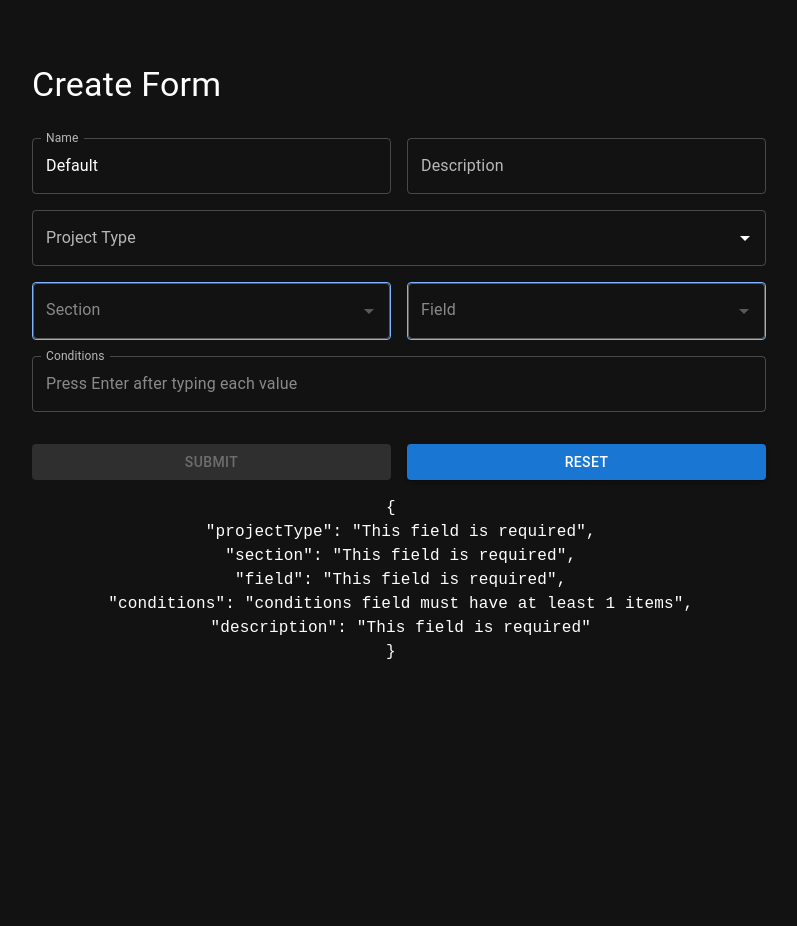
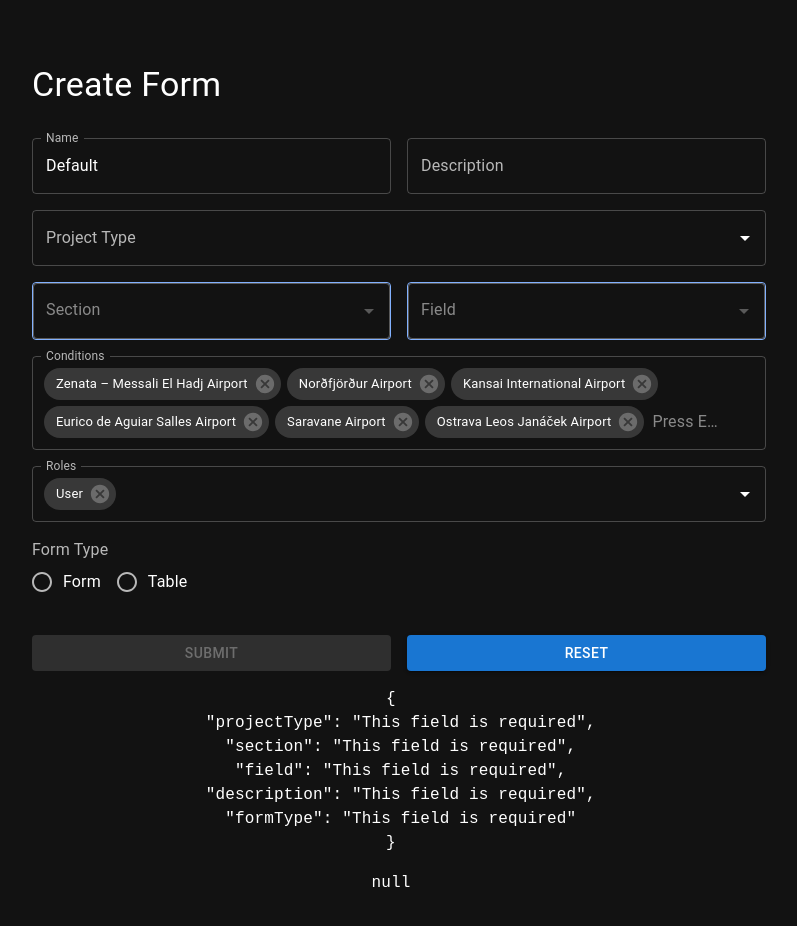
Before and after one commit to C1nemaclub/mui-autocomplete, a React (Vite) app: page / in a window 1280 px wide. Shown: the whole page, without its empty margins (249-1046 px from the left). Before the commit the page ends 800 px from the top, so only its background shows below. Built offline with nearby package versions, Linux system fonts and the light colour scheme.

Commit message:
radio group

```diff
--- a/package.json
+++ b/package.json
@@ -13,10 +13,12 @@
     "@emotion/react": "^11.11.4",
     "@emotion/styled": "^11.11.5",
     "@mui/material": "^5.15.19",
+    "@types/react-window": "^1.8.8",
     "formik": "^2.4.6",
     "lodash": "^4.17.21",
     "react": "^18.2.0",
     "react-dom": "^18.2.0",
+    "react-window": "^1.8.10",
     "yup": "^1.4.0"
   },
   "devDependencies": {
--- a/src/App.tsx
+++ b/src/App.tsx
@@ -5,6 +5,7 @@ import './App.css';
 import UserForm from './components/UserForm';
 import {
   DisabledMapper,
+  mockValues,
   data as response,
   validationSchema,
 } from './utils/constants';
@@ -19,9 +20,11 @@ function App() {
       projectType: null,
       section: null,
       field: null,
-      conditions: [],
+      conditions: mockValues,
       name: 'Default',
       description: '',
+      roles: ['User'],
+      formType: null,
     },
     onSubmit: (payload) => {
       const reqPayload = {
@@ -47,12 +50,6 @@ function App() {
         }, 620);
       });
       setData(res);
-      // form.setValues({
-      //   ...form.values,
-      //   projectType: res[0],
-      //   section: res[0].sections[0],
-      //   field: res[0].sections[0].fields[0],
-      // });
     } catch (e) {
       console.error(e);
     } finally {
@@ -71,6 +68,8 @@ function App() {
     section: false,
     field: false,
     conditions: false,
+    roles: false,
+    formType: false,
   };
 
   return (
@@ -105,6 +104,9 @@ function App() {
       <pre>
         <code>{JSON.stringify(form.errors, null, 2)}</code>
       </pre>
+      <pre>
+        <code>{JSON.stringify(form.values.formType, null, 2)}</code>
+      </pre>
     </Box>
   );
 }
--- /dev/null
+++ b/src/components/RadioGroupInput.tsx
@@ -0,0 +1,63 @@
+import {
+  FormControl,
+  FormControlLabel,
+  Radio,
+  RadioGroup,
+  RadioGroupProps,
+  FormLabel,
+  RadioProps,
+  FormControlProps,
+} from '@mui/material';
+import { FormikProps } from 'formik';
+import { FC } from 'react';
+
+// type TestProps = RadioProps & FormControlProps & { label: string };
+
+interface RadioGroupInputProps extends RadioGroupProps {
+  // eslint-disable-next-line @typescript-eslint/no-explicit-any
+  form?: FormikProps<any>;
+  label?: string;
+  name: string;
+  options: { value: string; label: string; disabled?: boolean }[];
+  radioProps?: RadioProps;
+  controlProps?: FormControlProps;
+}
+
+const RadioGroupInput: FC<RadioGroupInputProps> = ({
+  form,
+  name,
+  options,
+  label,
+  radioProps,
+  controlProps,
+  ...rest
+}) => {
+  return (
+    <FormControl component='fieldset' {...controlProps}>
+      <FormLabel id='demo-row-radio-buttons-group-label'>{label}</FormLabel>
+      <RadioGroup
+        aria-labelledby='demo-row-radio-buttons-group-label'
+        row
+        name={name}
+        value={form && form.values[name]}
+        onChange={form && form.handleChange}
+        onBlur={form && form.handleBlur}
+        {...rest}>
+        {options.map(({ value, label, disabled }) => {
+          return (
+            <FormControlLabel
+              key={value}
+              label={label}
+              value={value}
+              disabled={disabled}
+              checked={form && form.values[name] === value}
+              control={<Radio {...radioProps} />}
+            />
+          );
+        })}
+      </RadioGroup>
+    </FormControl>
+  );
+};
+
+export default RadioGroupInput;
--- a/src/components/UserForm.tsx
+++ b/src/components/UserForm.tsx
@@ -1,8 +1,9 @@
-import { Autocomplete, Button, Chip, Grid, TextField } from '@mui/material';
+import { Autocomplete, Button, Grid, TextField } from '@mui/material';
 import { FormikProps } from 'formik';
-import { FC } from 'react';
-import { DisabledMapper, ifValidAfterTrimThen } from '../utils/constants';
+import React, { FC, useState } from 'react';
+import { DisabledMapper } from '../utils/constants';
 import { FormikEntity, Project } from '../utils/data.model';
+import RadioGroupInput from './RadioGroupInput';
 
 type UserForm = {
   form: FormikProps<FormikEntity>;
@@ -12,6 +13,8 @@ type UserForm = {
 };
 
 const UserForm: FC<UserForm> = ({ form, data, disabledFields }) => {
+  const [inputValue, setInputValue] = useState('');
+  const [errorMessage, setErrorMessage] = useState('');
   const sectionOptions = data.find(
     (item) => item.project_type_id === form.values.projectType?.project_type_id
   )?.sections;
@@ -19,6 +22,30 @@ const UserForm: FC<UserForm> = ({ form, data, disabledFields }) => {
   const fieldOptions = sectionOptions?.find(
     (item) => item.section_selector === form.values.section?.section_selector
   )?.fields;
+
+  const handleKeyDown = (event: React.KeyboardEvent<HTMLDivElement>) => {
+    if (event.key === 'Enter') {
+      event.preventDefault(); // Prevent form submission on Enter
+
+      const trimmedValue = inputValue.trim(); // Trim spaces
+
+      // Check if the trimmed value is non-empty and not already in the list
+      if (trimmedValue && !form.values.conditions.includes(trimmedValue)) {
+        form.setFieldValue('conditions', [
+          ...form.values.conditions,
+          trimmedValue,
+        ]); // Add the value to the list
+        setInputValue(''); // Clear the input field
+        setErrorMessage(''); // Clear any existing error message
+      } else {
+        // Show error message if the value exists or is invalid
+        setErrorMessage('Value already exists or is invalid.');
+      }
+    }
+  };
+
+  const trimmedConditions = form.values.conditions.map((value) => value.trim());
+
   return (
     <>
       <Grid item xs={6}>
@@ -101,27 +128,21 @@ const UserForm: FC<UserForm> = ({ form, data, disabledFields }) => {
       <Grid item xs={12}>
         <Autocomplete
           multiple
-          options={[]}
-          value={form.values.conditions}
-          onChange={(_, value, __, e) => {
-            // if (e?.option.trim() !== '') {
-            // form.setFieldValue('conditions', value);
-            // }
-            if (e) {
-              ifValidAfterTrimThen(e.option, () =>
-                form.setFieldValue('conditions', value)
-              );
-            }
+          options={[]} // No predefined options
+          value={trimmedConditions}
+          onChange={(_, value) => {
+            // Filter out any empty values and ensure all new values are trimmed
+            const newValues = value
+              .map((val) => val.trim())
+              .filter((val) => val);
+            form.setFieldValue('conditions', newValues); // Update Formik value
           }}
-          freeSolo
-          renderTags={(value: readonly string[], getTagProps) =>
-            value.map((option: string, index: number) => {
-              const { key, ...rest } = getTagProps({ index });
-              return (
-                <Chip variant='filled' label={option} key={key} {...rest} />
-              );
-            })
-          }
+          freeSolo // Allow custom values
+          inputValue={inputValue}
+          onInputChange={(_, newInputValue) => {
+            setInputValue(newInputValue); // Update input value state
+            setErrorMessage(''); // Clear the error message on new input change
+          }}
           renderInput={(params) => (
             <TextField
               {...params}
@@ -132,11 +153,49 @@ const UserForm: FC<UserForm> = ({ form, data, disabledFields }) => {
               InputLabelProps={{
                 shrink: true,
               }}
+              onKeyDown={handleKeyDown} // Attach key down handler
+              error={!!errorMessage} // Display error state if error message exists
+              helperText={errorMessage} // Show the error message
             />
           )}
           fullWidth
         />
       </Grid>
+      <Grid item xs={12}>
+        <Autocomplete
+          multiple
+          options={['User', 'Admin', 'SuperAdmin']}
+          value={form.values.roles}
+          renderInput={(params) => (
+            <TextField {...params} name='roles' label='Roles' />
+          )}
+          getOptionLabel={(option) => option}
+          onChange={(_, value) => {
+            form.setFieldValue('roles', value);
+          }}
+          isOptionEqualToValue={(option, value) => option === value}
+        />
+      </Grid>
+      <Grid item xs={12}>
+        <RadioGroupInput
+          form={form}
+          label='Form Type'
+          name='formType'
+          options={[
+            { value: 'form', label: 'Form' },
+            { value: 'table', label: 'Table' },
+          ]}
+          controlProps={{
+            fullWidth: true,
+            sx: {
+              '& .MuiFormLabel-root': {
+                textAlign: 'left',
+              },
+            },
+          }}
+        />
+      </Grid>
+
       <Grid item container columns={12} spacing={2}>
         <Grid item xs={6} mt={2}>
           <Button
--- a/src/utils/constants.ts
+++ b/src/utils/constants.ts
@@ -25,26 +25,16 @@ export const validationSchema = yup.object().shape({
     .required('This field is required'),
   conditions: yup
     .array()
-    .of(
-      // yup.string().test('valid', 'Test is an invalid word', (value) => {
-      //   if (value === 'Test') return false;
-      //   return true;
-      // })
-      // yup.string().min(1).trim()
-      yup.string().test('test', 'req', (value) => {
-        if (value && value.trim() !== '') {
-          return true;
-        }
-        return false;
-      })
-    )
+    .of(yup.string())
     .min(1)
     .required('This field is required'),
+  roles: yup.array().of(yup.string()).min(1).required('This field is required'),
   name: yup
     .string()
     .required('This field is required')
     .matches(/^[a-zA-Z0-9]*$/, 'Only letters and numbers are allowed'),
   description: yup.string().min(1).trim().required('This field is required'),
+  formType: yup.string().required('This field is required'),
 });
 
 export const data: Project[] = [
@@ -287,3 +277,12 @@ export const ifValidAfterTrimThen = (value: string, callback: () => void) => {
   }
   return;
 };
+
+export const mockValues = [
+  'Zenata – Messali El Hadj Airport',
+  'Norðfjörður Airport',
+  'Kansai International Airport',
+  'Eurico de Aguiar Salles Airport',
+  'Saravane Airport',
+  'Ostrava Leos Janáček Airport',
+];
--- a/src/utils/data.model.ts
+++ b/src/utils/data.model.ts
@@ -28,4 +28,6 @@ export type FormikEntity = {
   conditions: string[];
   name: string;
   description: string;
+  roles: string[];
+  formType: string | null;
 };
```
Also changed, not shown: src/components/RenderTags.tsx (added, +49 -0 lines), 1 other file (tests, documents, lock files or other folders).
